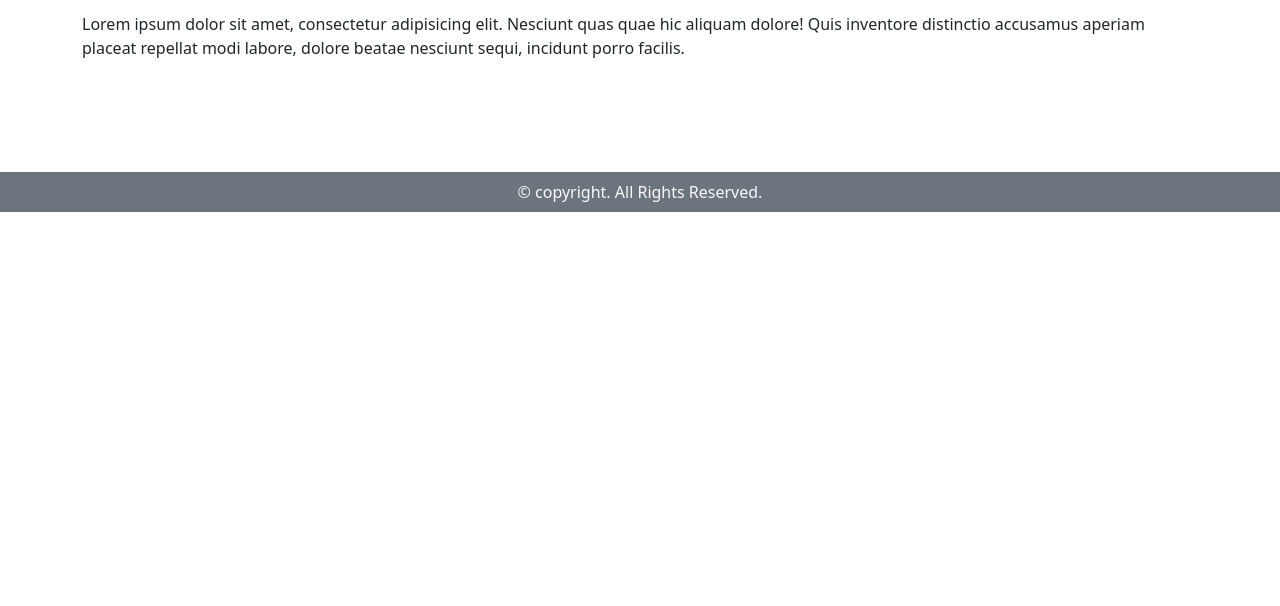
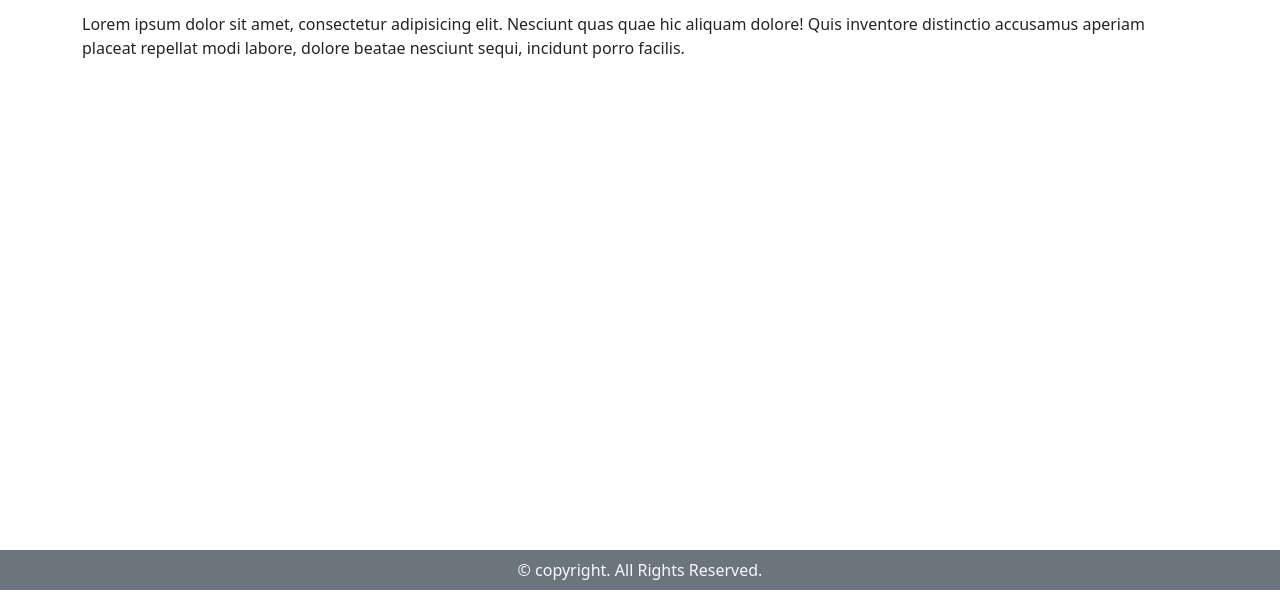
Before and after one commit to Amir-zeb/bootstrap-responsive-side-menu, a plain HTML site: page index.html in a window 1280 px wide. Shown: the part 194-800 px from the top of the page. Drawn offline with nearby package versions, Linux system fonts and the light colour scheme.

Commit message:
Update index.html

```diff
--- a/index.html
+++ b/index.html
@@ -84,7 +84,7 @@
         </nav>
     </header>
 
-    <main class="py-5 my-5">
+    <main class="py-5 my-5" style="min-height:74vh">
         <div class="container">
             <div class="row">
                 <div class="col">
```
